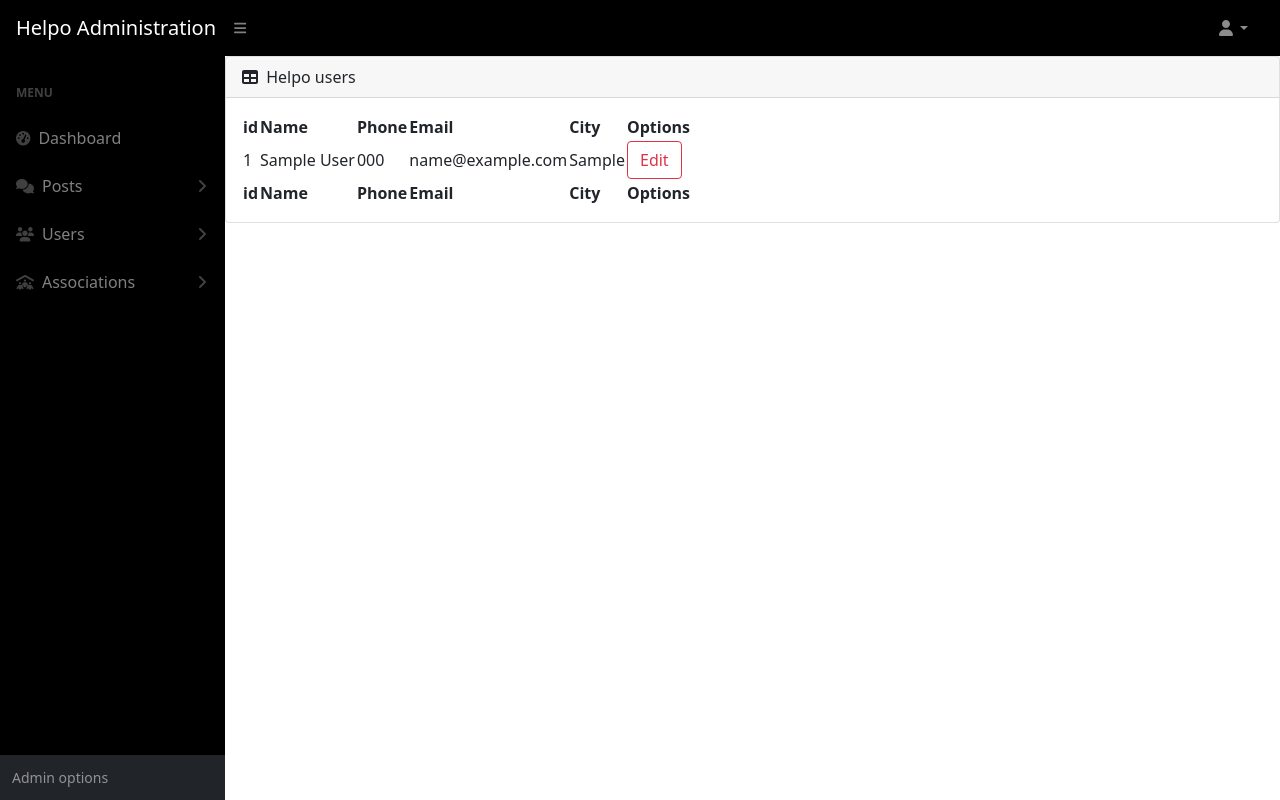
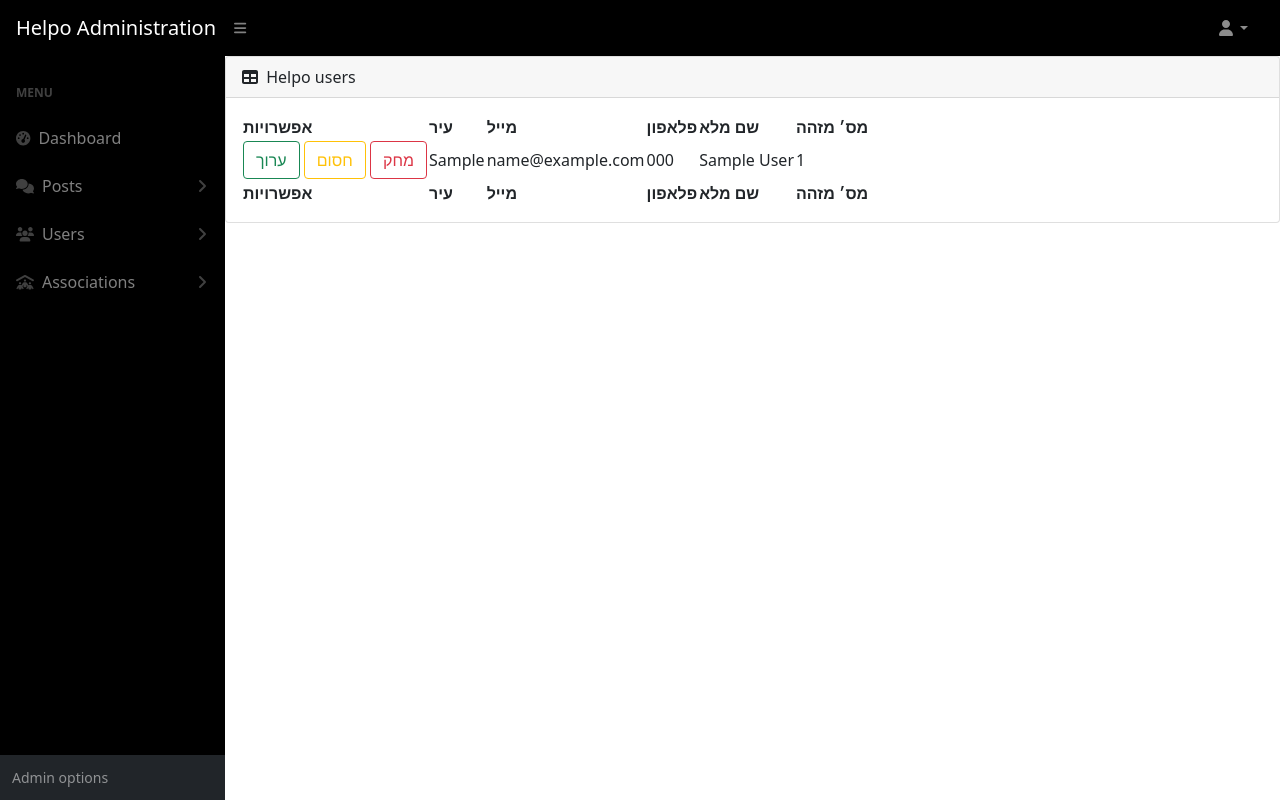
Before and after one commit to Project-Management-SCE/PM2022_TEAM_10, a Django app: template ProjectManagement/adminPanel/templates/admin_helpo_users.html in a window 1280 px wide. Run offline with Django 4.2, Linux system fonts and the light colour scheme; the template is opened without the code that fills it: values that come from a table or form of the project are taken from there, others are empty; a user stored in the database is signed in; tables that the repository leaves empty hold one stand-in row (values such as "Sample post"); some libraries are stand-ins or nearby versions.

Commit message:
started Admin block & delete US BSPM2022T10-33 BSPM2022T10-34 BSPM2022T10-366

```diff
--- a/ProjectManagement/adminPanel/templates/admin_helpo_users.html
+++ b/ProjectManagement/adminPanel/templates/admin_helpo_users.html
@@ -11,35 +11,39 @@
     <table id="datatablesSimple">
         <thead>
             <tr>
-                <th>id</th>
-                <th>Name</th>
-                <th>Phone</th>
-                <th>Email</th>
-                <th>City</th>
-                <th>Options</th>
+                <th>אפשרויות</th>
+                <th>עיר</th>
+                <th>מייל</th>
+                <th>פלאפון</th>
+                <th>שם מלא</th>
+                <th>מס׳ מזהה</th>
             </tr>
         </thead>
         <tfoot>
             <tr>
-                <th>id</th>
-                <th>Name</th>
-                <th>Phone</th>
-                <th>Email</th>
-                <th>City</th>
-                <th>Options</th>
+                <th>אפשרויות</th>
+                <th>עיר</th>
+                <th>מייל</th>
+                <th>פלאפון</th>
+                <th>שם מלא</th>
+                <th>מס׳ מזהה</th>
             </tr>
         </tfoot>
         <tbody>
             {% for item in users%}
             <tr>
+                <td>
+                    <div style="text-align:center;">
+                        <input type="submit" class="btn btn-outline-success" value="ערוך" onclick="location.href='{% url 'AdminUpdateHelpoUser' item.user.id %}';">
+                        <input type="submit" class="btn btn-outline-warning" value="חסום" onclick="location.href='';">
+                        <input type="submit" class="btn btn-outline-danger" value="מחק" onclick="location.href='';">
+                    </div>
+                </td>
+                <td>{{item.city}}</td>
+                <td>{{item.user.email}}</td>
+                <td>{{item.user.phone_number}}</td>
+                <td>{{item.user.first_name}} {{item.user.last_name}}</td>
                 <td>{{item.user.id}}</td>
-                <td>{{item.user.first_name}} {{item.user.last_name}}</td>
-                <td>{{item.user.phone_number}}</td>
-                <td>{{item.user.email}}</td>
-                <td>{{item.city}}</td>
-                <td>
-                    <input type="submit" class="btn btn-outline-danger" value="Edit" onclick="location.href='{% url 'AdminUpdateHelpoUser' item.user.id %}';">
-                </td>
             </tr>
             {%endfor%}
         </tbody>
```
Also changed, not shown: ProjectManagement/adminPanel/templates/admin_manager_users.html (+23 -20 lines).
